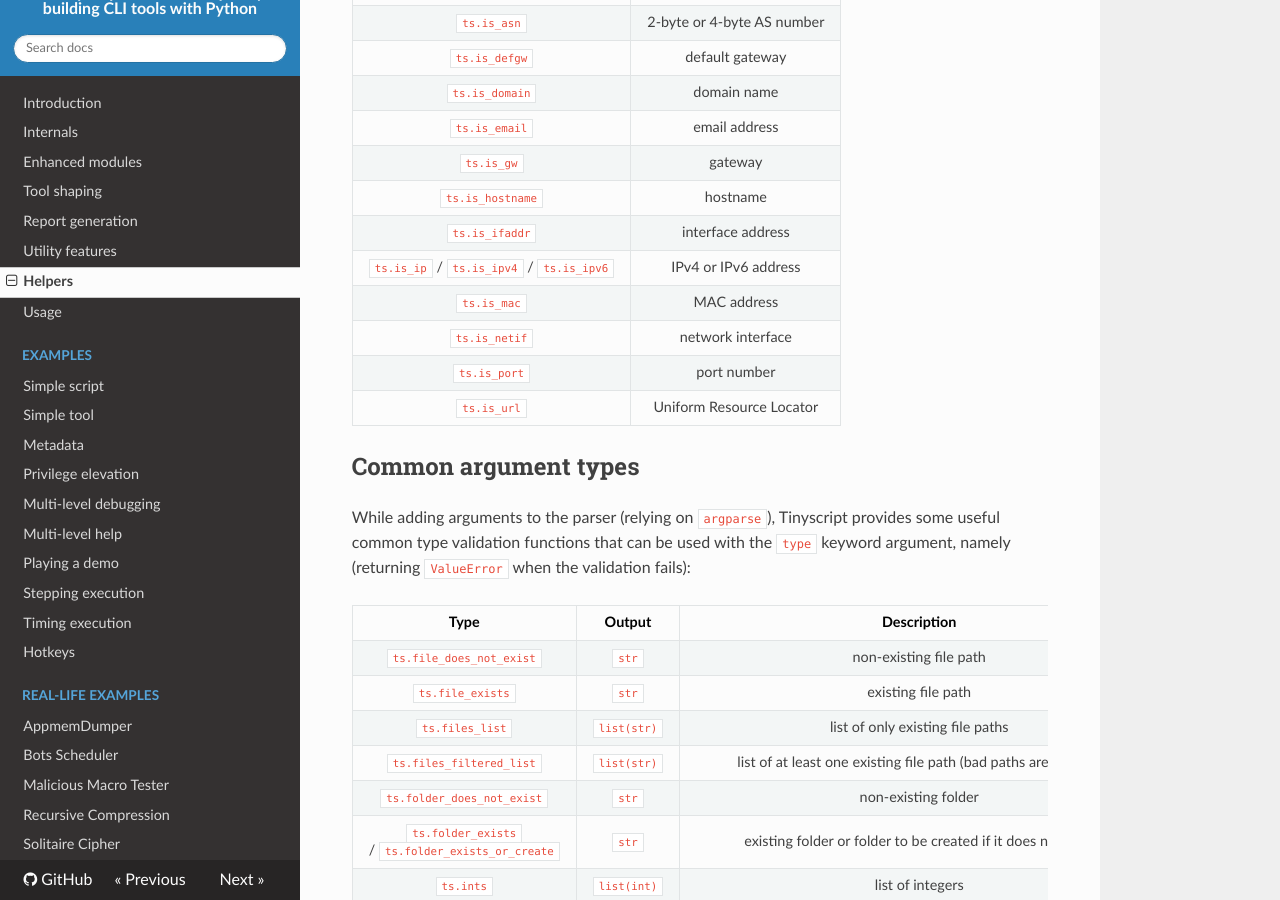
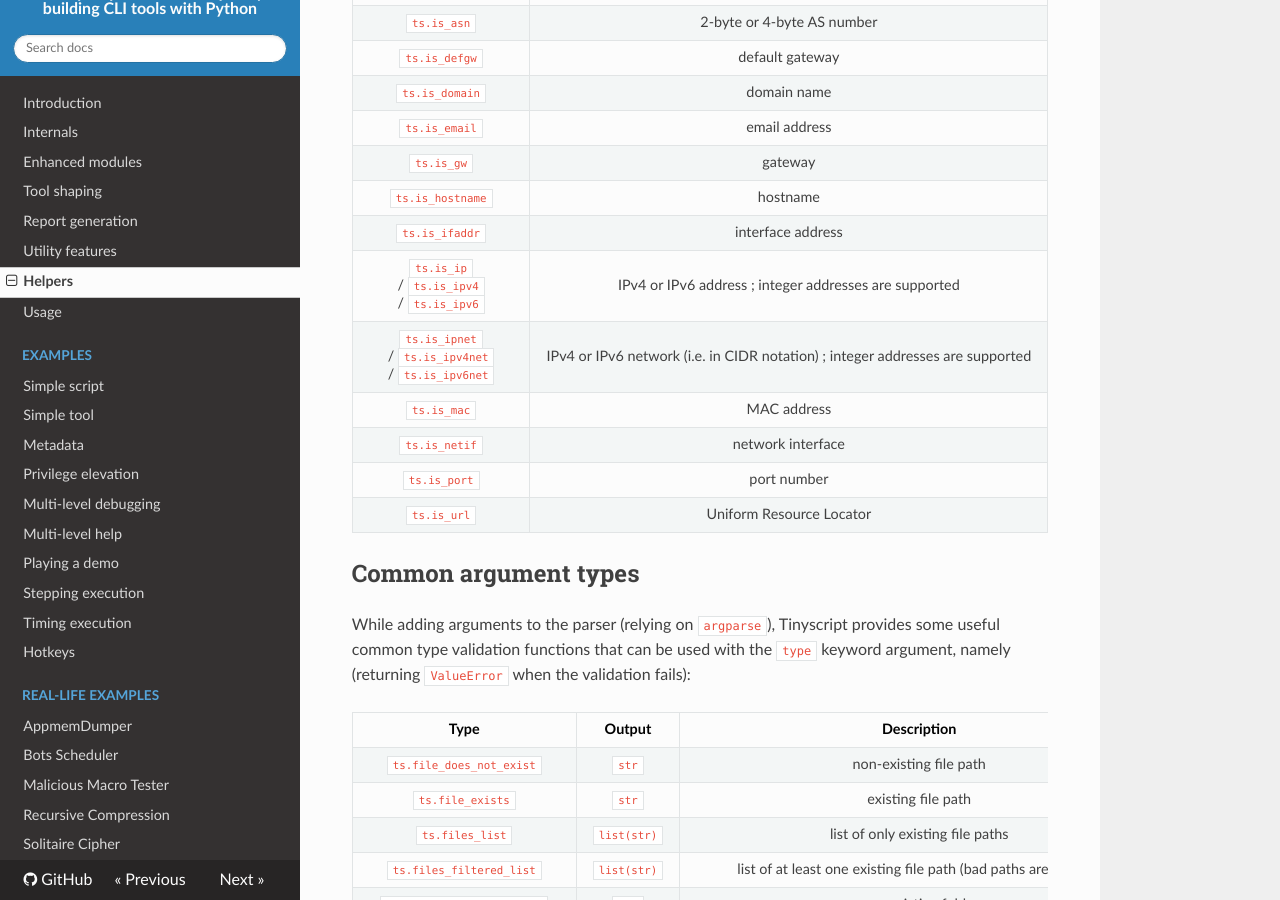
Before and after one commit to dhondta/python-tinyscript, an MkDocs documentation site: the page built from docs/helpers.md, in a window 1280 px wide and 900 px high, scrolled down 7000 px. Built offline with MkDocs 1.6.1, drawn with Linux system fonts in a browser that asks for light colours; nearby versions of some CDN libraries; old or Windows-style settings are respelled for this version of MkDocs.

Commit message:
Added a few.helpers.data.types.network (2)

```diff
--- a/docs/helpers.md
+++ b/docs/helpers.md
@@ -244,7 +244,8 @@ And for network-related data:
 `ts.is_gw` | gateway
 `ts.is_hostname` | hostname
 `ts.is_ifaddr` | interface address
-`ts.is_ip` / `ts.is_ipv4` / `ts.is_ipv6` | IPv4 or IPv6 address
+`ts.is_ip` / `ts.is_ipv4` / `ts.is_ipv6` | IPv4 or IPv6 address ; integer addresses are supported
+`ts.is_ipnet` / `ts.is_ipv4net` / `ts.is_ipv6net` | IPv4 or IPv6 network (i.e. in CIDR notation) ; integer addresses are supported
 `ts.is_mac` | MAC address
 `ts.is_netif` | network interface
 `ts.is_port` | port number
```
